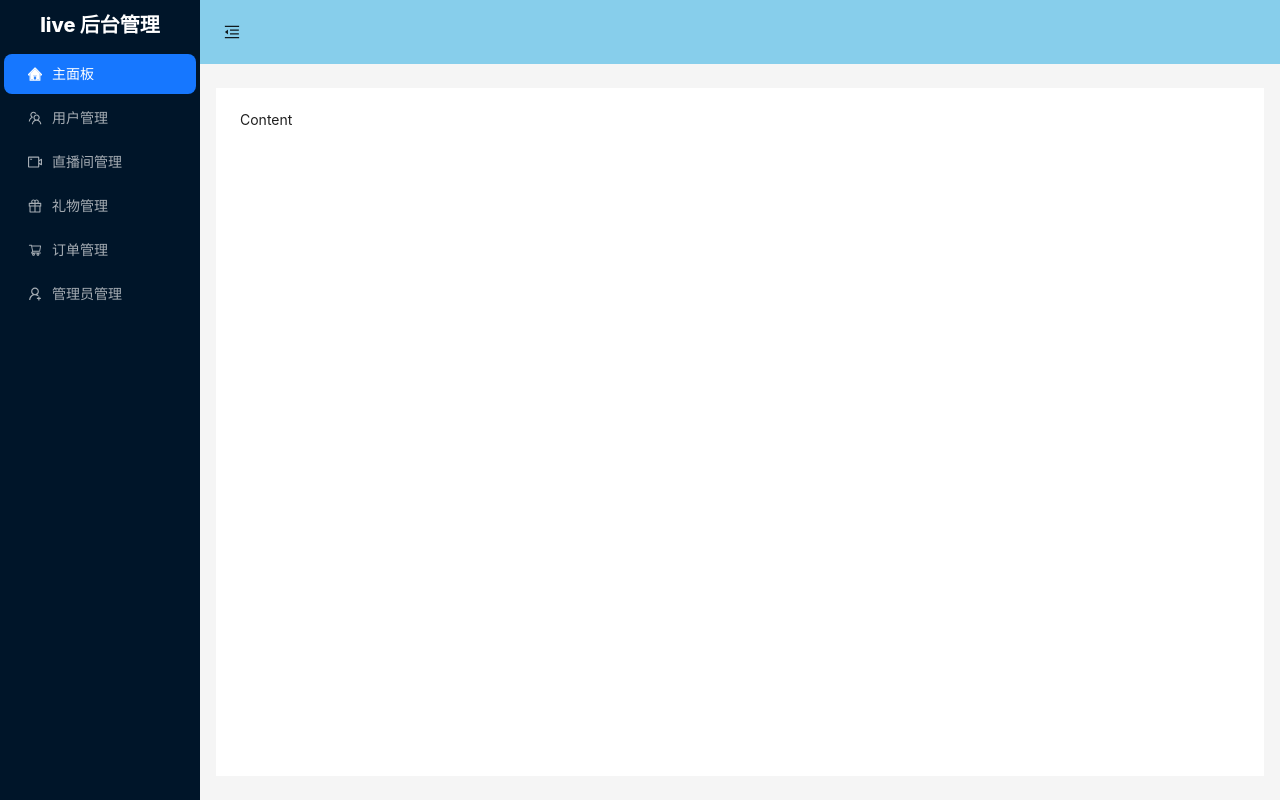
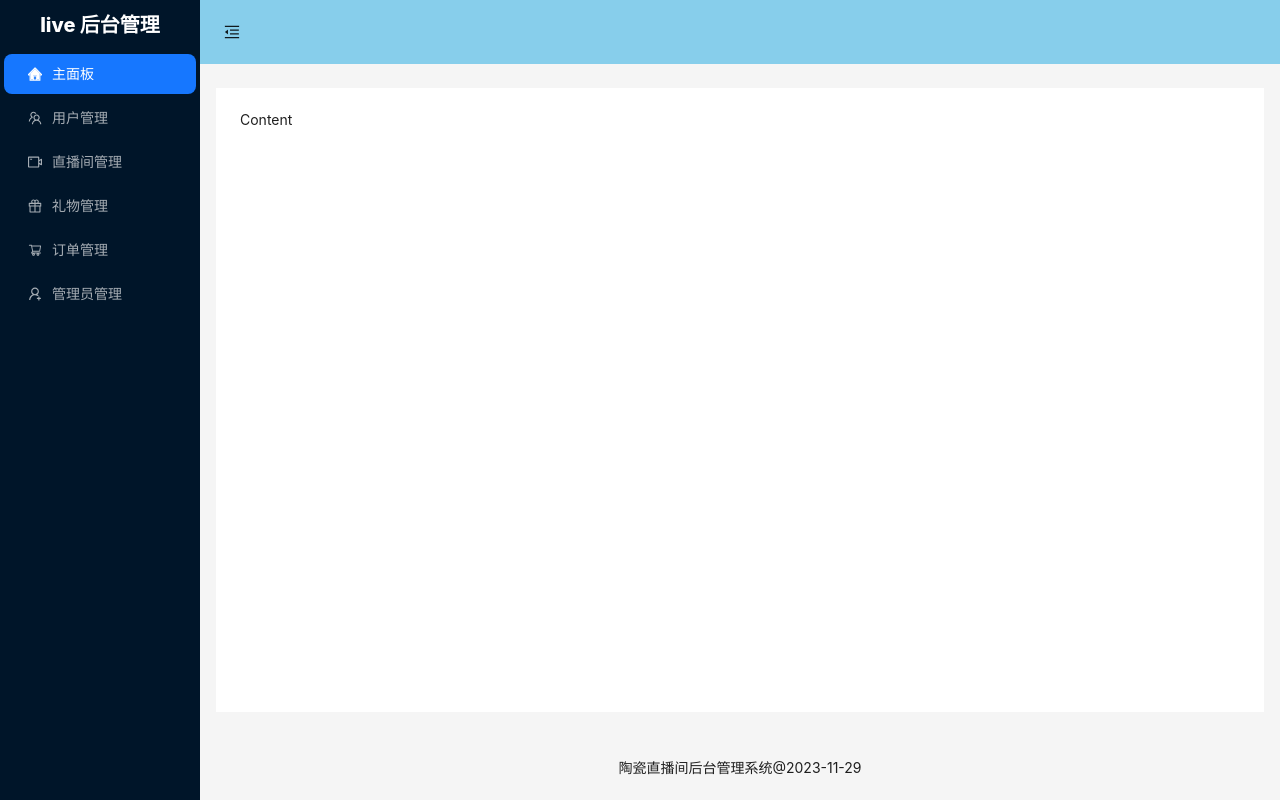
Before and after one commit to uuuuuber/-, a React (Vite) app: page /admin in a window 1280 px wide. Built offline with nearby package versions, Linux system fonts and the light colour scheme.

Commit message:
整体布局

```diff
--- a/package.json
+++ b/package.json
@@ -25,7 +25,8 @@
     "mobx-react-lite": "^4.0.5",
     "normalize.css": "^8.0.1",
     "react": "^18.2.0",
-    "react-dom": "^18.2.0"
+    "react-dom": "^18.2.0",
+    "react-router-dom": "^6.20.0"
   },
   "devDependencies": {
     "@types/node": "^20.10.0",
--- a/src/App.tsx
+++ b/src/App.tsx
@@ -1,13 +1,13 @@
-import React, { Suspense, useState } from 'react';
+import React, { Suspense } from 'react';
 import { Layout } from 'antd';
 import SiderView from './view/layout/sider/sider';
 import HeaderView from './view/layout/header/header';
 import ContentView from './view/layout/content/content';
 import './App.css';
 
+const { Footer } = Layout;
+
 function App() {
-  const [count, setCount] = useState(0);
-
   return (
     <div className="app">
       <Layout hasSider>
@@ -17,6 +17,15 @@ function App() {
             <HeaderView />
             <ContentView />
           </Suspense>
+          <Footer
+            style={{
+              textAlign: 'center',
+              color: 'rgba(0, 0, 0, 0.88)',
+              fontSize: '14px',
+            }}
+          >
+            陶瓷直播间后台管理系统@2023-11-29
+          </Footer>
         </Layout>
       </Layout>
     </div>
--- a/src/main.tsx
+++ b/src/main.tsx
@@ -1,11 +1,14 @@
 import React from 'react';
 import ReactDOM from 'react-dom/client';
+import { BrowserRouter } from 'react-router-dom';
 import App from './App.tsx';
 import './index.css';
 import 'normalize.css';
 
 ReactDOM.createRoot(document.getElementById('root')!).render(
   <React.StrictMode>
-    <App />
+    <BrowserRouter>
+      <App />
+    </BrowserRouter>
   </React.StrictMode>
 );
```
Also changed, not shown: src/view/home/login/index.tsx (added, +7 -0 lines), src/view/home/registration/index.tsx (added, +7 -0 lines), src/view/layout/content/menu/admin/index.tsx (added, +7 -0 lines), src/view/layout/content/menu/gift/index.tsx (added, +7 -0 lines), src/view/layout/content/menu/mian/index.tsx (added, +7 -0 lines), src/view/layout/content/menu/order/index.tsx (added, +7 -0 lines), src/view/layout/content/menu/room/index.tsx (added, +7 -0 lines), src/view/layout/content/menu/user/index.tsx (added, +7 -0 lines), src/routers/index.ts (added), 1 other file (tests, documents, lock files or other folders).
